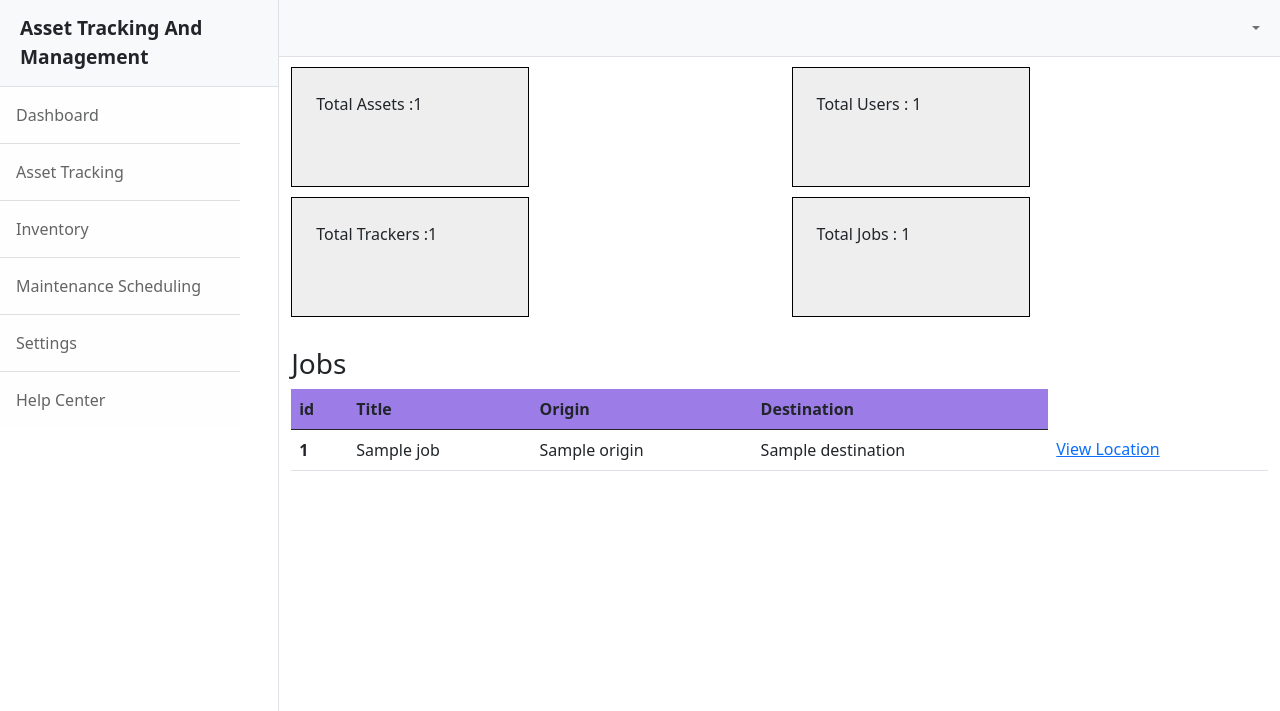
After one commit to AbdurRafay01/Asset-Tracking-CMMS, a Django app: template ATAM/tracking/templates/tracking/dashboard.html in a window 1280 px wide. The commit adds this page. Shown: the top 711 px of the page. Run offline with Django 4.2, Linux system fonts and the light colour scheme; the template is opened without the code that fills it: most values are stand-ins (such as "Sample title", 1, 10 or a date in 2020).

Commit message:
added dashboard

```diff
--- a/ATAM/ATAM/settings.py
+++ b/ATAM/ATAM/settings.py
@@ -169,7 +169,7 @@ USE_TZ = True
 # Static files (CSS, JavaScript, Images)
 # https://docs.djangoproject.com/en/4.0/howto/static-files/
 
-STATIC_URL = 'inventory/static/'
+STATIC_URL = '/static/'
 STATICFILES_DIRS = (
     os.path.join(BASE_DIR, "tracking/static/"),
 )
--- a/ATAM/ATAM/urls.py
+++ b/ATAM/ATAM/urls.py
@@ -21,8 +21,9 @@ from django.conf.urls.static import static
 urlpatterns = [
 
     path('admin/', admin.site.urls),
-    path('',include('tracking.urls')),
-    path('user/',include('user.urls')),
+    #path('',include('tracking.urls')),
+     path('tracking/',include('tracking.urls')),
+    path('',include('user.urls')),
     path('inventory/',include('inventory.urls')),
 
 ] +static(settings.MEDIA_URL,document_root=settings.MEDIA_ROOT)
--- a/ATAM/inventory/templates/inventory/index.html
+++ b/ATAM/inventory/templates/inventory/index.html
@@ -5,6 +5,7 @@
 
 <!-- CSS only -->
 <link rel="stylesheet" type="text/css" href="{% static 'tracking/css/styles.css' %}">
+<script src="https://cdn.jsdelivr.net/npm/bootstrap@5.1.1/dist/js/bootstrap.bundle.min.js"></script>
 <link href="https://cdn.jsdelivr.net/npm/bootstrap@5.2.0-beta1/dist/css/bootstrap.min.css"
 rel="stylesheet" integrity="sha384-0evHe/X+R7YkIZDRvuzKMRqM+OrBnVFBL6DOitfPri4tjfHxaWutUpFmBp4vmVor" crossorigin="anonymous">
 	<style>
--- /dev/null
+++ b/ATAM/tracking/templates/tracking/dashboard.html
@@ -0,0 +1,57 @@
+{% extends "tracking/layout.html" %}
+{% load static %}
+
+{% block title %}Dashboard{% endblock %}
+
+{% block body %}
+   <link rel="stylesheet" type="text/css" href="{% static 'tracking/css/styles.css' %}">
+   <script src="https://cdn.jsdelivr.net/npm/bootstrap@5.1.1/dist/js/bootstrap.bundle.min.js"></script>
+<div class="container">
+    <div class="row">
+        <div class="col">
+        <div class="w-50  p-4 " style="background-color: #eee; height: 120px; border:1px solid black;margin-top: 10px;">
+            Total Assets :{{total_assets}}
+        </div>
+        <div class="w-50  p-4 " style="background-color: #eee; height: 120px;border:1px solid black;margin-top: 10px;">
+            Total Trackers :{{total_tracker}}
+        </div>
+    </div>
+    <div class="col">
+
+      <div class="w-50  p-4 " style="background-color: #eee; height: 120px;border:1px solid black;margin-top: 10px;">
+        Total Users : {{total_users}}
+    </div>
+      <div class="w-50  p-4 " style="background-color: #eee; height: 120px;border:1px solid black;margin-top: 10px;">
+        Total Jobs : {{total_jobs}}
+    </div>
+</div>
+    </div>
+  </div>
+<div class="container" style="margin-top: 30px;">
+    <h3>Jobs</h3>
+    <table class="table table-hover">
+        {% for job in jobs %}
+        <thead style="background-color: rgb(156, 124, 231);">
+          <tr>
+            <th scope="col">id</th>
+            <th scope="col">Title</th>
+            <th scope="col">Origin</th>
+            <th scope="col">Destination</th>
+          </tr>
+        </thead>
+        <tbody>
+          <tr>
+            <th scope="row">{{job.id}}</th>
+            <td>{{job.title}}</td>
+            <td>{{job.origin}}</td>
+            <td>{{job.destination}}</td>
+            <td><a href="{% url 'tracking:tracker' job.tracker.tracker.id %}">
+                View Location</a></td>
+          </tr>
+
+        </tbody>
+      </table>
+ {% endfor %}
+</div>
+
+  {% endblock %}
--- a/ATAM/tracking/templates/tracking/layout.html
+++ b/ATAM/tracking/templates/tracking/layout.html
@@ -12,20 +12,21 @@
             {% endblock %}
         </title>
         <!-- Favicon-->
-        <link rel="icon" type="image/x-icon" href="assets/favicon.ico" />
+
 
 
 
 
     </head>
     <body>
+
         <div class="d-flex" id="wrapper">
             <!-- Sidebar-->
             <div class="border-end bg-white" id="sidebar-wrapper">
-                <div class="sidebar-heading border-bottom bg-light">Asset Tracking And Management</div>
+                <div class="sidebar-heading border-bottom bg-light"><strong>Asset Tracking And Management</strong></div>
                 <div class="list-group list-group-flush">
-                    <a class="list-group-item list-group-item-action list-group-item-light p-3" href="#!">Dashboard</a>
-                    <a class="list-group-item list-group-item-action list-group-item-light p-3" href="#!">Asset Tracking</a>
+                    <a class="list-group-item list-group-item-action list-group-item-light p-3" href="{% url 'tracking:dashboard' %}">Dashboard</a>
+                    <a class="list-group-item list-group-item-action list-group-item-light p-3" href="{% url 'tracking:index' %}">Asset Tracking</a>
                     <a class="list-group-item list-group-item-action list-group-item-light p-3" href="{% url 'inventory:index' %}">Inventory</a>
                     <a class="list-group-item list-group-item-action list-group-item-light p-3" href="">Maintenance Scheduling</a>
                     <a class="list-group-item list-group-item-action list-group-item-light p-3" href="{% url 'tracking:settings' %}">Settings</a>
--- a/ATAM/tracking/templates/tracking/settings.html
+++ b/ATAM/tracking/templates/tracking/settings.html
@@ -4,6 +4,7 @@
 {% block title %}Settings{% endblock %}
 
 {% block body %}
+<script src="https://cdn.jsdelivr.net/npm/bootstrap@5.1.1/dist/js/bootstrap.bundle.min.js"></script>
 <script src="https://ajax.googleapis.com/ajax/libs/jquery/3.6.0/jquery.min.js"></script>
 <script type="text/javascript" ></script>
 
--- a/ATAM/tracking/urls.py
+++ b/ATAM/tracking/urls.py
@@ -3,10 +3,11 @@ from django.urls import path
 from .views import*
 app_name = 'tracking'
 urlpatterns = [
-    path('',index,name='index'),
+    path('trackers',index,name='index'),
     path('current_location/<int:tracker_id>',location_detail,name="current_location"),
     path('tracker/<int:tracker_id>',tracker,name="tracker"),
     path('current_location',location_list,name="current_location_list"),
      path('settings',setting,name="settings"),
+      path('dashboard',dashboard,name="dashboard"),
 
 ]
--- a/ATAM/user/templates/user/register.html
+++ b/ATAM/user/templates/user/register.html
@@ -81,7 +81,7 @@ $("#register").click(function(){
             console.log(response.token)
             window.localStorage.setItem('token', response.token);
             console.log(response);
-            location.href = "http://localhost:8000/user/login/"
+            location.href = "http://localhost:8000/"
         },
         error: function (XHR, status, err) {
             console.log("Error!")
--- a/ATAM/user/urls.py
+++ b/ATAM/user/urls.py
@@ -9,7 +9,7 @@ urlpatterns = [
     path('api/logout/', knox_views.LogoutView.as_view(), name='api_logout'),
     path('api/logoutall/', knox_views.LogoutAllView.as_view(), name='api_logoutall'),
     path('api/change-password/', ChangePasswordView.as_view(), name='change-password'),
-    path('login/',user_login,name="login"),
+    path('',user_login,name="login"),
     path('register/',user_register,name="register"),
     path('logout/',user_logout,name="logout")
 ]
```
Also changed, not shown: ATAM/tracking/templates/tracking/index.html (+6 -1 lines), ATAM/tracking/views.py (+19 -1 lines), ATAM/user/templates/user/login.html (+13 -5 lines).
